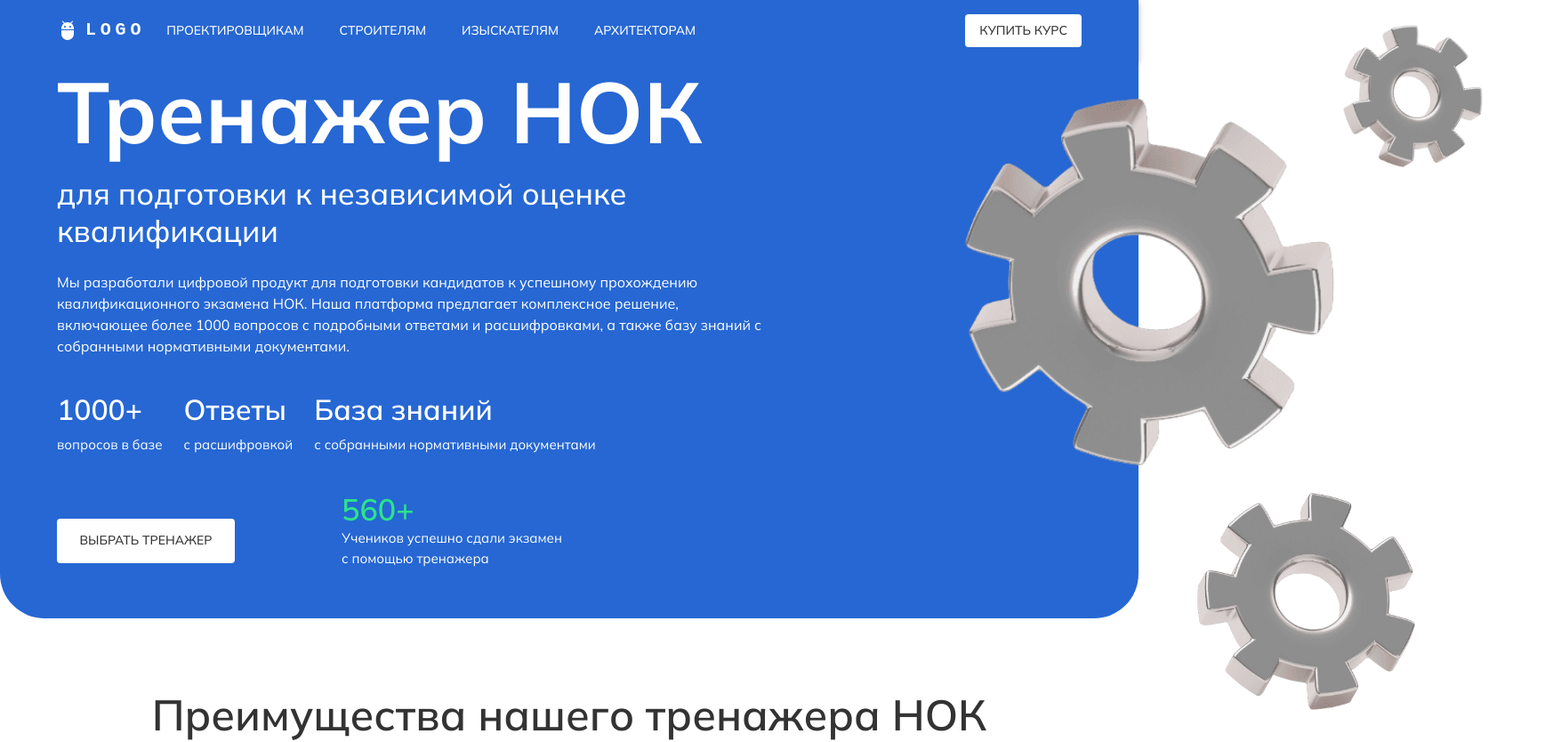
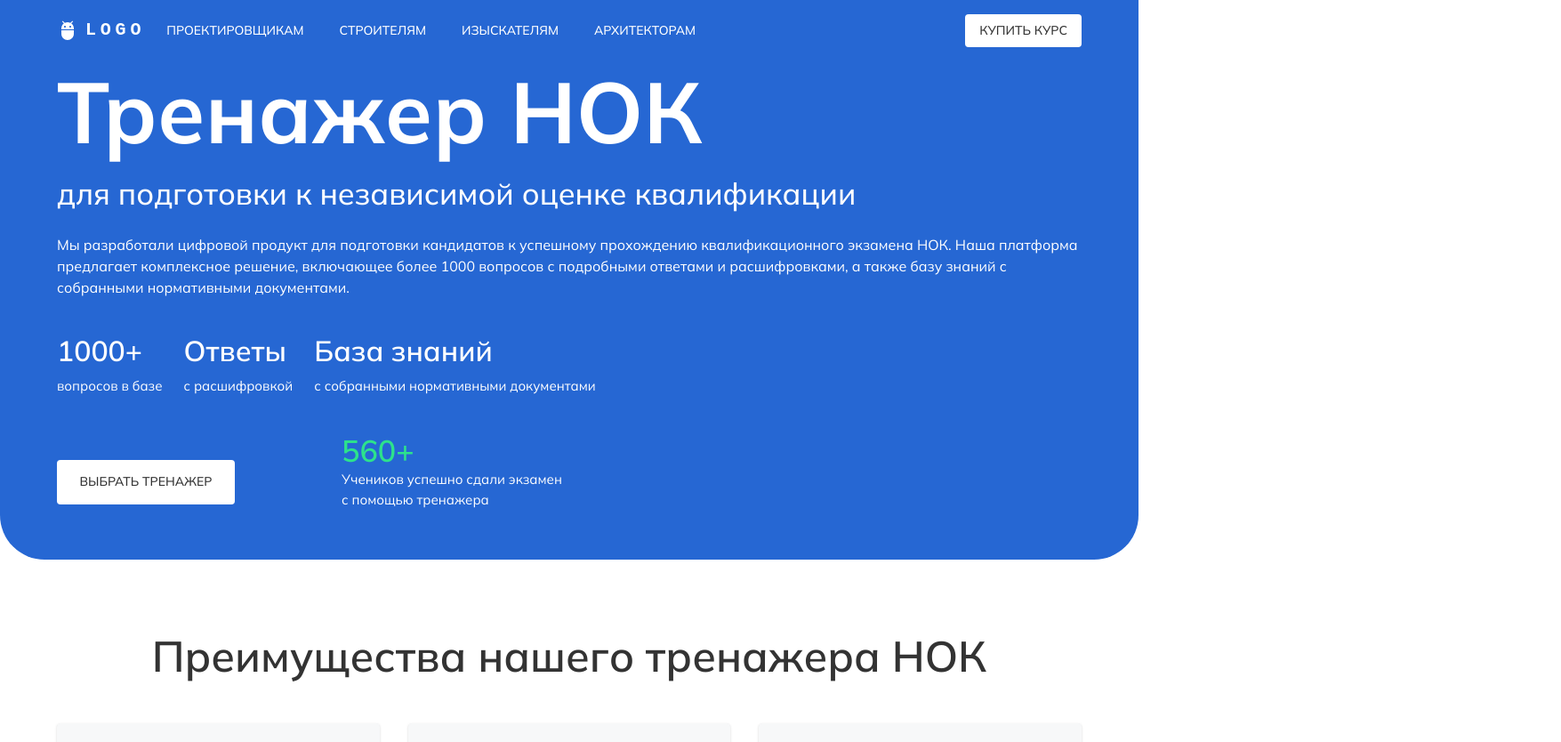
Before and after one commit to qu1ncky/land, a React (Vite) app: page / in a window 1280 px wide. Shown: the top 834 px of the page at 89% size, 1755 px wide, since content can reach past the window. Built offline with nearby package versions, Linux system fonts and the light colour scheme.

Commit message:
fix about

```diff
--- a/src/components/about/about.module.css
+++ b/src/components/about/about.module.css
@@ -1,17 +1,17 @@
 .gearLarge {
   position: absolute;
-  transform: rotate(180deg) scale(1.1) translateX(-20%) translateY(5%);
+  transform: rotate(180deg) scale(0.8) translateX(20%) translateY(5%);
   pointer-events: none;
 }
 
 .gearMid {
   position: absolute;
-  transform: rotate(0deg) scale(0.65) translateX(80%) translateY(90%);
+  transform: rotate(0deg) scale(0.55) translateX(0%) translateY(100%);
   pointer-events: none;
 }
 
 .gearSmall {
   position: absolute;
-  transform: rotate(30deg) scale(0.42) translateX(100%) translateY(-180%);
+  transform: rotate(30deg) scale(0.36) translateX(0%) translateY(-110%);
   pointer-events: none;
 }
--- a/src/components/about/index.tsx
+++ b/src/components/about/index.tsx
@@ -114,7 +114,7 @@ const About = () => {
               </Box>
             </Box>
           </Box>
-          <Box sx={{display: {xs: 'none', lg: 'block'}}} width={1} position="relative">
+          <Box sx={{ display: { xs: 'none', xl: 'block' } }} width={1} position="relative">
             <img className={styles.gearLarge} src="src\assets\gear.png" alt="" />
             <img className={styles.gearMid} src="src\assets\gear.png" alt="" />
             <img className={styles.gearSmall} src="src\assets\gear.png" alt="" />
--- a/src/constants/theme.ts
+++ b/src/constants/theme.ts
@@ -29,8 +29,7 @@ export const theme = createTheme({
       sm: 600,
       md: 900,
       lg: 1200,
-      xl: 1536,
-
+      xl: 1540,
     },
   },
 });
```
